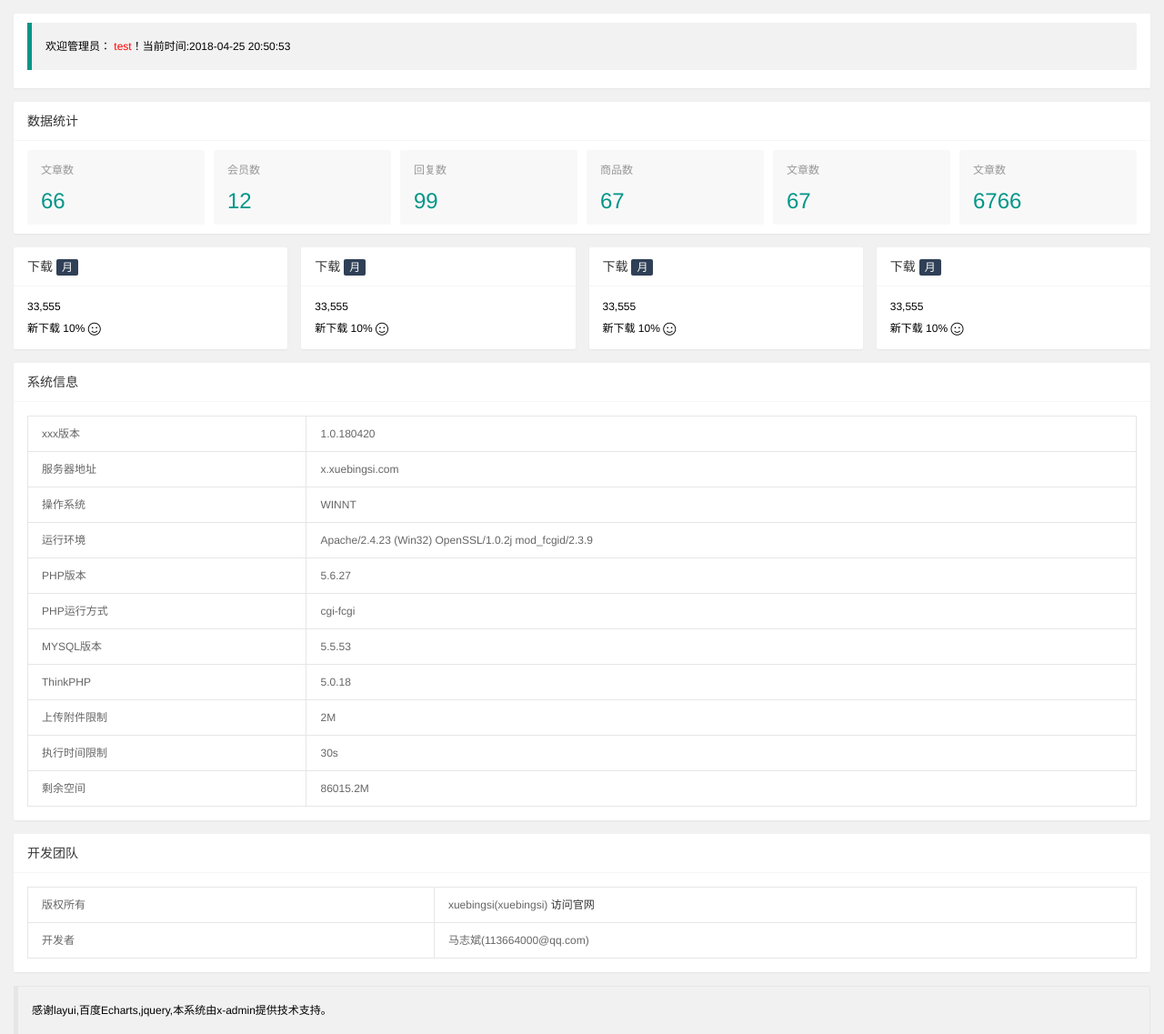
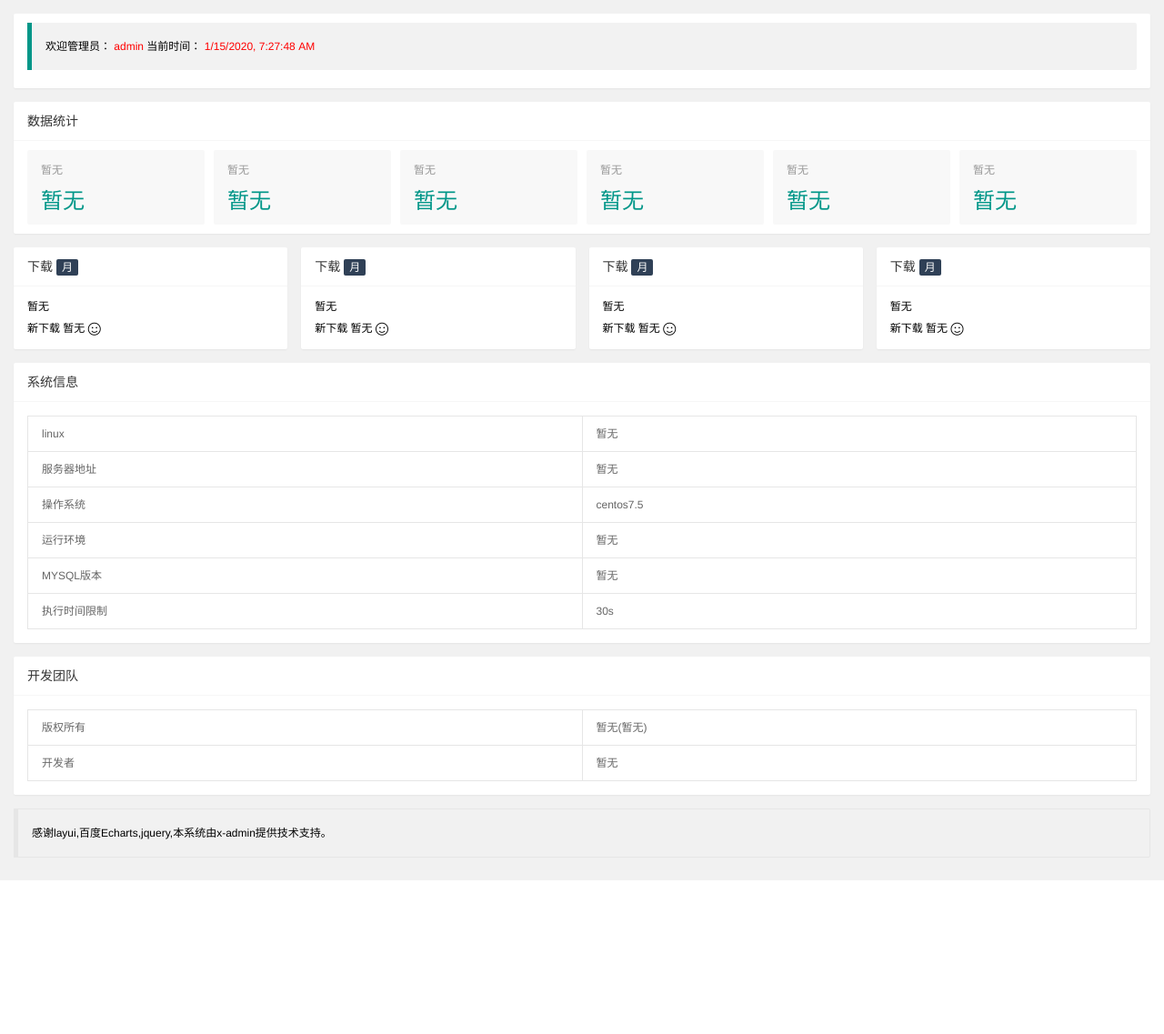
Before and after one commit to clearlove-luzude/flowtab, a Django app: page /welcome/ in a window 1280 px wide. Shown: the top 1137 px of the page at 91% size. After the commit the page ends 968 px from the top, so only its background shows below. Run offline with Django 3.2, Linux system fonts and the light colour scheme; the visitor is signed in with stand-in values (Sample User, id 1).

Commit message:
welcome修改

```diff
--- a/flowtab/dnsdata/templates/welcome.html
+++ b/flowtab/dnsdata/templates/welcome.html
@@ -16,6 +16,10 @@
           <script src="https://cdn.staticfile.org/respond.js/1.4.2/respond.min.js"></script>
         <![endif]-->
     </head>
+    <script>
+    <!--这个cg就是span的id，初始化Date时间并转化为字符string类型,每1000毫秒，setInterval() 就会调用函数，直到被关闭。-->
+    setInterval("cg.innerHTML=new Date().toLocaleString()",1000);
+</script>
     <body>
         <div class="layui-fluid">
             <div class="layui-row layui-col-space15">
@@ -23,7 +27,8 @@
                     <div class="layui-card">
                         <div class="layui-card-body ">
                             <blockquote class="layui-elem-quote">欢迎管理员：
-                                <span class="x-red">test</span>！当前时间:2018-04-25 20:50:53
+                                <span  class="x-red">admin</span>  当前时间：
+                                <span id="cg" class="x-red"></span>
                             </blockquote>
                         </div>
                     </div>
@@ -35,44 +40,44 @@
                             <ul class="layui-row layui-col-space10 layui-this x-admin-carousel x-admin-backlog">
                                 <li class="layui-col-md2 layui-col-xs6">
                                     <a href="javascript:;" class="x-admin-backlog-body">
-                                        <h3>文章数</h3>
+                                        <h3>暂无</h3>
                                         <p>
-                                            <cite>66</cite></p>
+                                            <cite>暂无</cite></p>
                                     </a>
                                 </li>
                                 <li class="layui-col-md2 layui-col-xs6">
                                     <a href="javascript:;" class="x-admin-backlog-body">
-                                        <h3>会员数</h3>
+                                        <h3>暂无</h3>
                                         <p>
-                                            <cite>12</cite></p>
+                                            <cite>暂无</cite></p>
                                     </a>
                                 </li>
                                 <li class="layui-col-md2 layui-col-xs6">
                                     <a href="javascript:;" class="x-admin-backlog-body">
-                                        <h3>回复数</h3>
+                                        <h3>暂无</h3>
                                         <p>
-                                            <cite>99</cite></p>
+                                            <cite>暂无</cite></p>
                                     </a>
                                 </li>
                                 <li class="layui-col-md2 layui-col-xs6">
                                     <a href="javascript:;" class="x-admin-backlog-body">
-                                        <h3>商品数</h3>
+                                        <h3>暂无</h3>
                                         <p>
-                                            <cite>67</cite></p>
+                                            <cite>暂无</cite></p>
                                     </a>
                                 </li>
                                 <li class="layui-col-md2 layui-col-xs6">
                                     <a href="javascript:;" class="x-admin-backlog-body">
-                                        <h3>文章数</h3>
+                                        <h3>暂无</h3>
                                         <p>
-                                            <cite>67</cite></p>
+                                            <cite>暂无</cite></p>
                                     </a>
                                 </li>
                                 <li class="layui-col-md2 layui-col-xs6 ">
                                     <a href="javascript:;" class="x-admin-backlog-body">
-                                        <h3>文章数</h3>
+                                        <h3>暂无</h3>
                                         <p>
-                                            <cite>6766</cite></p>
+                                            <cite>暂无</cite></p>
                                     </a>
                                 </li>
                             </ul>
@@ -84,9 +89,9 @@
                         <div class="layui-card-header">下载
                             <span class="layui-badge layui-bg-cyan layuiadmin-badge">月</span></div>
                         <div class="layui-card-body  ">
-                            <p class="layuiadmin-big-font">33,555</p>
+                            <p class="layuiadmin-big-font">暂无</p>
                             <p>新下载
-                                <span class="layuiadmin-span-color">10%
+                                <span class="layuiadmin-span-color">暂无
                                     <i class="layui-inline layui-icon layui-icon-face-smile-b"></i></span>
                             </p>
                         </div>
@@ -97,9 +102,9 @@
                         <div class="layui-card-header">下载
                             <span class="layui-badge layui-bg-cyan layuiadmin-badge">月</span></div>
                         <div class="layui-card-body ">
-                            <p class="layuiadmin-big-font">33,555</p>
+                            <p class="layuiadmin-big-font">暂无</p>
                             <p>新下载
-                                <span class="layuiadmin-span-color">10%
+                                <span class="layuiadmin-span-color">暂无
                                     <i class="layui-inline layui-icon layui-icon-face-smile-b"></i></span>
                             </p>
                         </div>
@@ -110,9 +115,9 @@
                         <div class="layui-card-header">下载
                             <span class="layui-badge layui-bg-cyan layuiadmin-badge">月</span></div>
                         <div class="layui-card-body ">
-                            <p class="layuiadmin-big-font">33,555</p>
+                            <p class="layuiadmin-big-font">暂无</p>
                             <p>新下载
-                                <span class="layuiadmin-span-color">10%
+                                <span class="layuiadmin-span-color">暂无
                                     <i class="layui-inline layui-icon layui-icon-face-smile-b"></i></span>
                             </p>
                         </div>
@@ -123,9 +128,9 @@
                         <div class="layui-card-header">下载
                             <span class="layui-badge layui-bg-cyan layuiadmin-badge">月</span></div>
                         <div class="layui-card-body ">
-                            <p class="layuiadmin-big-font">33,555</p>
+                            <p class="layuiadmin-big-font">暂无</p>
                             <p>新下载
-                                <span class="layuiadmin-span-color">10%
+                                <span class="layuiadmin-span-color">暂无
                                     <i class="layui-inline layui-icon layui-icon-face-smile-b"></i></span>
                             </p>
                         </div>
@@ -138,38 +143,23 @@
                             <table class="layui-table">
                                 <tbody>
                                     <tr>
-                                        <th>xxx版本</th>
-                                        <td>1.0.180420</td></tr>
+                                        <th>linux</th>
+                                        <td>暂无</td></tr>
                                     <tr>
                                         <th>服务器地址</th>
-                                        <td>x.xuebingsi.com</td></tr>
+                                        <td>暂无</td></tr>
                                     <tr>
                                         <th>操作系统</th>
-                                        <td>WINNT</td></tr>
+                                        <td>centos7.5</td></tr>
                                     <tr>
                                         <th>运行环境</th>
-                                        <td>Apache/2.4.23 (Win32) OpenSSL/1.0.2j mod_fcgid/2.3.9</td></tr>
-                                    <tr>
-                                        <th>PHP版本</th>
-                                        <td>5.6.27</td></tr>
-                                    <tr>
-                                        <th>PHP运行方式</th>
-                                        <td>cgi-fcgi</td></tr>
+                                        <td>暂无</td></tr>
                                     <tr>
                                         <th>MYSQL版本</th>
-                                        <td>5.5.53</td></tr>
-                                    <tr>
-                                        <th>ThinkPHP</th>
-                                        <td>5.0.18</td></tr>
-                                    <tr>
-                                        <th>上传附件限制</th>
-                                        <td>2M</td></tr>
+                                        <td>暂无</td></tr>
                                     <tr>
                                         <th>执行时间限制</th>
                                         <td>30s</td></tr>
-                                    <tr>
-                                        <th>剩余空间</th>
-                                        <td>86015.2M</td></tr>
                                 </tbody>
                             </table>
                         </div>
@@ -183,12 +173,12 @@
                                 <tbody>
                                     <tr>
                                         <th>版权所有</th>
-                                        <td>xuebingsi(xuebingsi)
-                                            <a href="http://x.xuebingsi.com/" target="_blank">访问官网</a></td>
+                                        <td>暂无(暂无)
+                                            <!--a href="http://x.xuebingsi.com/" target="_blank">访问官网</a></td-->
                                     </tr>
                                     <tr>
                                         <th>开发者</th>
-                                        <td>马志斌(113664000@qq.com)</td></tr>
+                                        <td>暂无</td></tr>
                                 </tbody>
                             </table>
                         </div>
```
